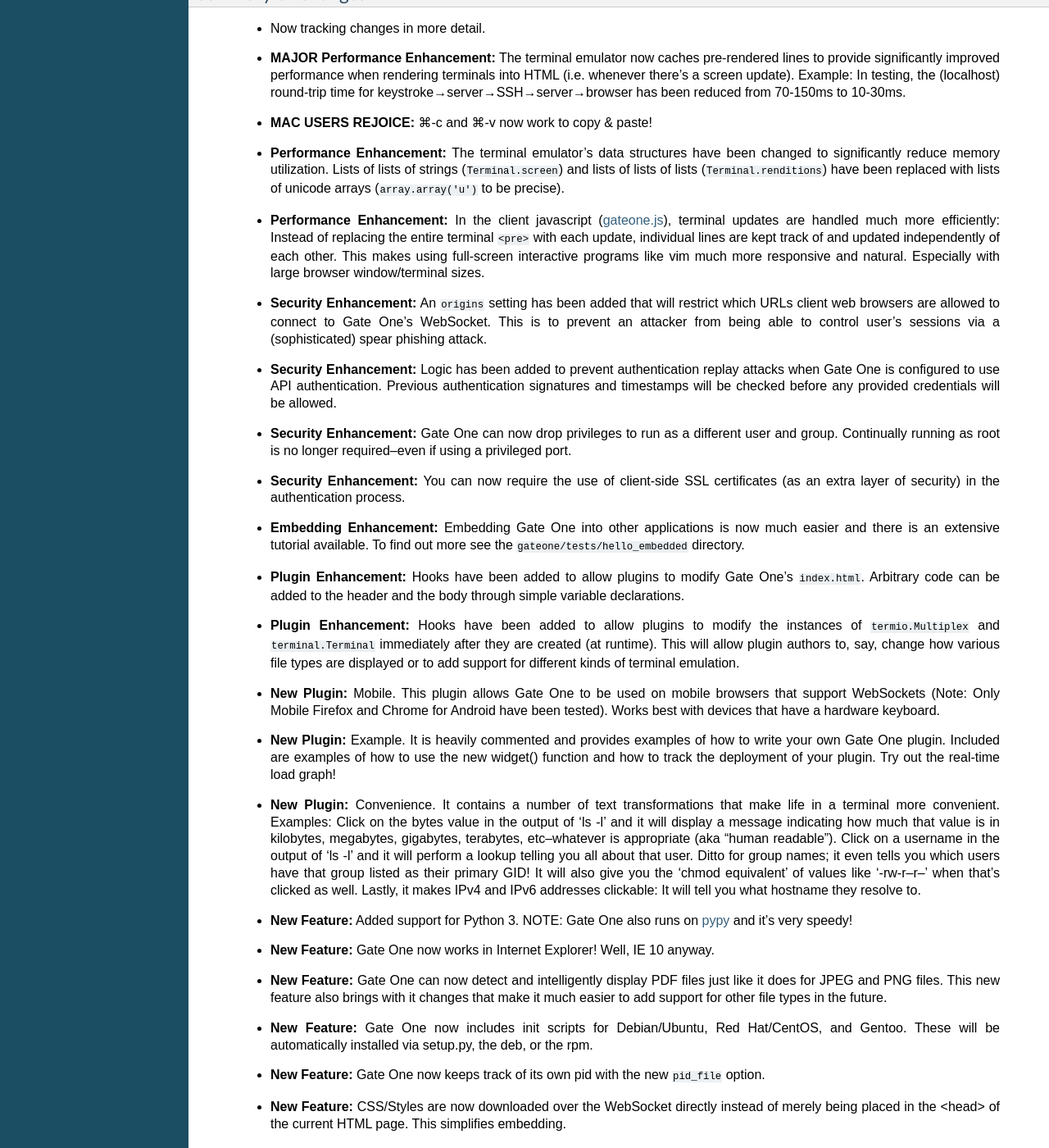
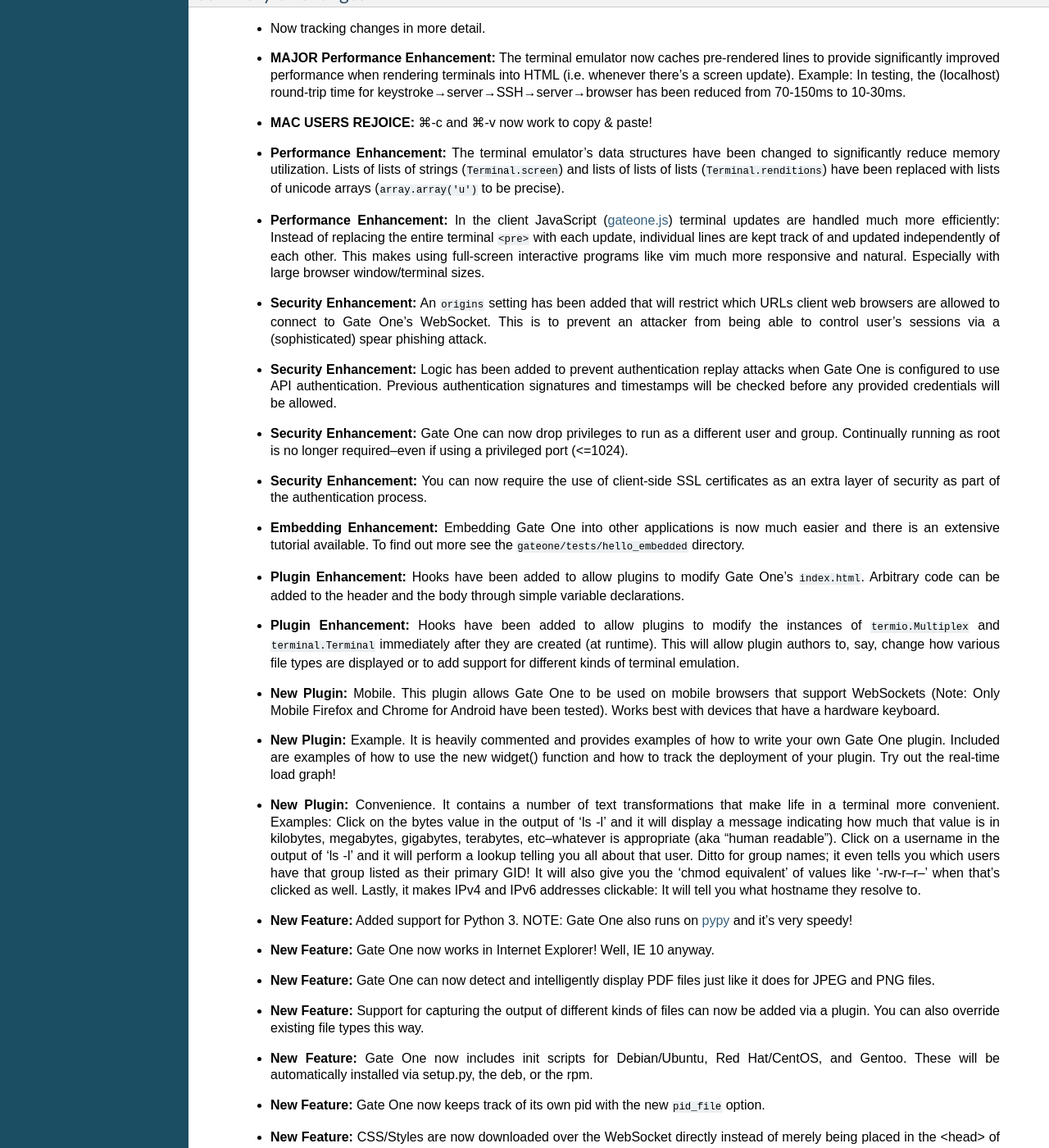
Before and after one commit to liftoff/GateOne, a Sphinx documentation site: the page built from gateone/docs/source/ReleaseNotes/index.rst, in a window 1280 px wide and 1400 px high, scrolled down 1699 px. Shown: the whole window at 82% size. Built offline with Sphinx 7.4.7, drawn with Linux system fonts in a browser that asks for light colours; the version number is read from the project's files by our own code; some of the changed text lies outside the part shown.

Commit message:
Updated a few things in the documentation and rebuilt it.

```diff
--- a/gateone/docs/source/ReleaseNotes/index.rst
+++ b/gateone/docs/source/ReleaseNotes/index.rst
@@ -60,11 +60,11 @@
     * **MAJOR Performance Enhancement:**  The terminal emulator now caches pre-rendered lines to provide significantly improved performance when rendering terminals into HTML (i.e. whenever there's a screen update).  Example:  In testing, the (localhost) round-trip time for keystroke→server→SSH→server→browser has been reduced from 70-150ms to 10-30ms.
     * **MAC USERS REJOICE:** ⌘-c and ⌘-v now work to copy & paste!
     * **Performance Enhancement:**  The terminal emulator's data structures have been changed to significantly reduce memory utilization.  Lists of lists of strings (:py:attr:`Terminal.screen`) and lists of lists of lists (:py:attr:`Terminal.renditions`) have been replaced with lists of unicode arrays (`array.array('u')` to be precise).
-    * **Performance Enhancement:**  In the client javascript (:ref:`gateone-javascript`), terminal updates are handled much more efficiently:  Instead of replacing the entire terminal `<pre>` with each update, individual lines are kept track of and updated independently of each other.  This makes using full-screen interactive programs like vim much more responsive and natural.  Especially with large browser window/terminal sizes.
+    * **Performance Enhancement:**  In the client JavaScript (:ref:`gateone-javascript`) terminal updates are handled much more efficiently:  Instead of replacing the entire terminal `<pre>` with each update, individual lines are kept track of and updated independently of each other.  This makes using full-screen interactive programs like vim much more responsive and natural.  Especially with large browser window/terminal sizes.
     * **Security Enhancement:**  An `origins` setting has been added that will restrict which URLs client web browsers are allowed to connect to Gate One's WebSocket.  This is to prevent an attacker from being able to control user's sessions via a (sophisticated) spear phishing attack.
     * **Security Enhancement:**  Logic has been added to prevent authentication replay attacks when Gate One is configured to use API authentication.  Previous authentication signatures and timestamps will be checked before any provided credentials will be allowed.
-    * **Security Enhancement:**  Gate One can now drop privileges to run as a different user and group.  Continually running as root is no longer required--even if using a privileged port.
-    * **Security Enhancement:**  You can now require the use of client-side SSL certificates (as an extra layer of security) in the authentication process.
+    * **Security Enhancement:**  Gate One can now drop privileges to run as a different user and group.  Continually running as root is no longer required--even if using a privileged port (<=1024).
+    * **Security Enhancement:**  You can now require the use of client-side SSL certificates as an extra layer of security as part of the authentication process.
     * **Embedding Enhancement:**  Embedding Gate One into other applications is now much easier and there is an extensive tutorial available.  To find out more see the `gateone/tests/hello_embedded` directory.
     * **Plugin Enhancement:**  Hooks have been added to allow plugins to modify Gate One's `index.html`.  Arbitrary code can be added to the header and the body through simple variable declarations.
     * **Plugin Enhancement:**  Hooks have been added to allow plugins to modify the instances of :class:`termio.Multiplex` and :class:`terminal.Terminal` immediately after they are created (at runtime).  This will allow plugin authors to, say, change how various file types are displayed or to add support for different kinds of terminal emulation.
@@ -73,7 +73,8 @@
     * **New Plugin:**  Convenience.  It contains a number of text transformations that make life in a terminal more convenient.  Examples:  Click on the bytes value in the output of 'ls -l' and it will display a message indicating how much that value is in kilobytes, megabytes, gigabytes, terabytes, etc--whatever is appropriate (aka "human readable").  Click on a username in the output of 'ls -l' and it will perform a lookup telling you all about that user.  Ditto for group names; it even tells you which users have that group listed as their primary GID!  It will also give you the 'chmod equivalent' of values like '-rw-r--r--' when that's clicked as well.  Lastly, it makes IPv4 and IPv6 addresses clickable:  It will tell you what hostname they resolve to.
     * **New Feature:**  Added support for Python 3.  NOTE:  Gate One also runs on `pypy <http://pypy.org/>`_ and it's very speedy!
     * **New Feature:**  Gate One now works in Internet Explorer!  Well, IE 10 anyway.
-    * **New Feature:**  Gate One can now detect and intelligently display PDF files just like it does for JPEG and PNG files.  This new feature also brings with it changes that make it much easier to add support for other file types in the future.
+    * **New Feature:**  Gate One can now detect and intelligently display PDF files just like it does for JPEG and PNG files.
+    * **New Feature:**  Support for capturing the output of different kinds of files can now be added via a plugin.  You can also override existing file types this way.
     * **New Feature:**  Gate One now includes init scripts for Debian/Ubuntu, Red Hat/CentOS, and Gentoo.  These will be automatically installed via setup.py, the deb, or the rpm.
     * **New Feature:**  Gate One now keeps track of its own pid with the new `pid_file` option.
     * **New Feature:**  CSS/Styles are now downloaded over the WebSocket directly instead of merely being placed in the <head> of the current HTML page.  This simplifies embedding.
```
Also changed, not shown: other parts of gateone/docs/source/ReleaseNotes/index.rst (+1 -1 lines), 6 other files.
